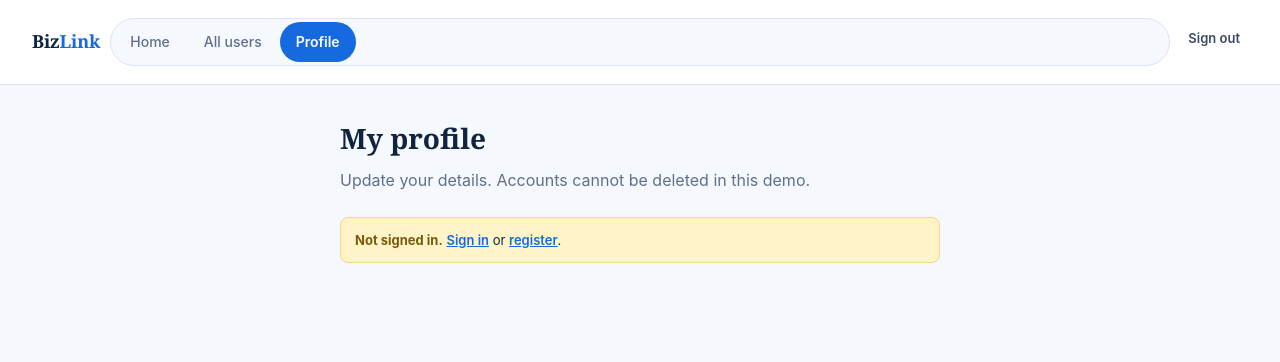
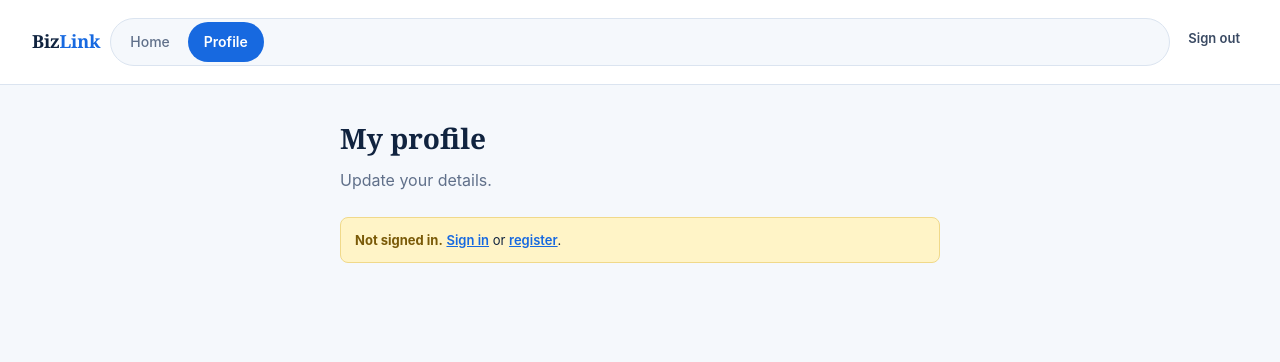
Before and after one commit to Lungaowen/bizlink, a plain HTML site: page docs/auth/profile.html in a window 1280 px wide. Drawn offline with Linux system fonts and the light colour scheme.

Commit message:
Profile: remove All users / View all users

```diff
--- a/docs/auth/profile.html
+++ b/docs/auth/profile.html
@@ -12,7 +12,6 @@
   <a class="wordmark" href="../index.html">Biz<em>Link</em></a>
   <div class="top-links">
     <a href="../index.html">Home</a>
-    <a href="users.html">All users</a>
     <a href="profile.html" class="current">Profile</a>
   </div>
   <div class="auth-actions">
@@ -22,7 +21,7 @@
 
 <main style="max-width:640px;margin:0 auto;padding:32px 20px 80px;">
   <h1 style="font-size:28px;margin-bottom:8px;">My profile</h1>
-  <p style="color:var(--muted);margin-bottom:24px;">Update your details. Accounts cannot be deleted in this demo.</p>
+  <p style="color:var(--muted);margin-bottom:24px;">Update your details.</p>
 
   <div class="banner" id="guest-banner" style="display:none;">
     <span><b>Not signed in.</b> <a href="login.html" style="color:var(--blue);font-weight:600;">Sign in</a> or <a href="register.html" style="color:var(--blue);font-weight:600;">register</a>.</span>
@@ -65,7 +64,7 @@
     <p id="profile-msg" class="auth-message" style="min-height:20px;"></p>
     <div class="cta-row">
       <button class="btn-primary" type="submit">Save changes</button>
-      <a class="btn-ghost" href="users.html">View all users</a>
+      <a class="btn-ghost" href="../index.html">Home</a>
     </div>
     <p style="font-size:12px;color:var(--muted);margin-top:16px;">Created <span id="created-at">—</span> · Updated <span id="updated-at">—</span></p>
   </form>
```
